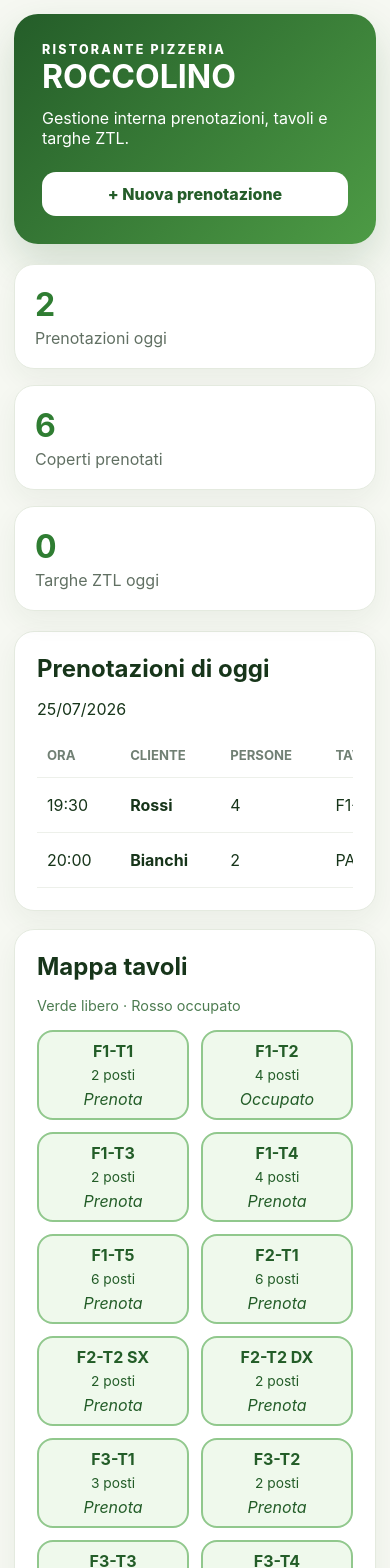
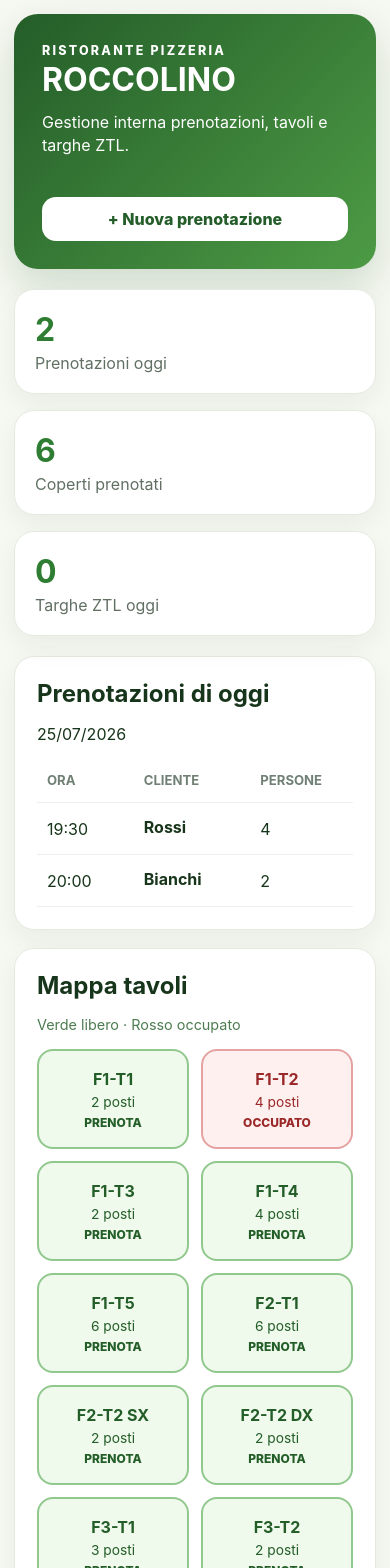
Before and after one commit to andreacaravella12-afk/Roccolino, a React (Vite) app: page / in a window 390 px wide. Shown: the top 1568 px of the page. Built offline with nearby package versions, Linux system fonts and the light colour scheme.

Commit message:
Completa interfaccia responsive e modali operative

```diff
--- a/src/styles.css
+++ b/src/styles.css
@@ -1,94 +1,58 @@
-:root {
-  font-family: Inter, system-ui, -apple-system, BlinkMacSystemFont, "Segoe UI", sans-serif;
-  color: #17351a;
-  background: #f6f8f2;
-  font-synthesis: none;
-}
-
+:root { font-family: Inter, system-ui, -apple-system, BlinkMacSystemFont, "Segoe UI", sans-serif; color: #17351a; background: #f6f8f2; font-synthesis: none; }
 * { box-sizing: border-box; }
 body { margin: 0; min-width: 320px; }
-button { font: inherit; cursor: pointer; }
-
-.app-shell {
-  width: min(1180px, 100%);
-  margin: 0 auto;
-  padding: 24px;
-}
-
-.hero {
-  display: flex;
-  justify-content: space-between;
-  gap: 24px;
-  align-items: center;
-  padding: 28px;
-  border-radius: 24px;
-  color: white;
-  background: linear-gradient(135deg, #245d29, #4d9b45);
-  box-shadow: 0 18px 40px rgba(36, 93, 41, .18);
-}
-
+button, input, select, textarea { font: inherit; }
+button { cursor: pointer; }
+.app-shell { width: min(1180px, 100%); margin: 0 auto; padding: 24px; }
+.hero { display: flex; justify-content: space-between; gap: 24px; align-items: center; padding: 28px; border-radius: 24px; color: white; background: linear-gradient(135deg, #245d29, #4d9b45); box-shadow: 0 18px 40px rgba(36, 93, 41, .18); }
 .eyebrow { margin: 0; font-size: .78rem; letter-spacing: .18em; font-weight: 800; }
 h1 { margin: 6px 0; font-size: clamp(2rem, 7vw, 4.3rem); line-height: .9; }
 h2 { margin: 0; }
-.hero p:last-child { margin-bottom: 0; }
-
-.primary, .secondary, .panel-title button {
-  border: 0;
-  border-radius: 14px;
-  padding: 12px 16px;
-  font-weight: 800;
-}
+p { line-height: 1.45; }
+.primary, .secondary, .panel-title button { border: 0; border-radius: 14px; padding: 12px 16px; font-weight: 800; }
 .primary { background: white; color: #245d29; }
 .secondary { background: #245d29; color: white; }
 .panel-title button { background: #edf4e9; color: #245d29; }
-
-.stats {
-  display: grid;
-  grid-template-columns: repeat(3, 1fr);
-  gap: 16px;
-  margin: 20px 0;
-}
-.stats article, .panel {
-  background: white;
-  border: 1px solid #e4eadf;
-  border-radius: 20px;
-  box-shadow: 0 10px 28px rgba(34, 67, 36, .06);
-}
+.stats { display: grid; grid-template-columns: repeat(3, 1fr); gap: 16px; margin: 20px 0; }
+.stats article, .panel { background: white; border: 1px solid #e4eadf; border-radius: 20px; box-shadow: 0 10px 28px rgba(34, 67, 36, .06); }
 .stats article { padding: 20px; display: grid; gap: 4px; }
 .stats strong { font-size: 2rem; color: #2f7d32; }
 .stats span { color: #617063; }
-
 .panel { padding: 22px; margin-top: 18px; }
-.panel-title, .ztl { display: flex; justify-content: space-between; gap: 16px; align-items: center; }
+.panel-title { display: flex; justify-content: space-between; gap: 16px; align-items: center; }
+.panel-title p { margin: 4px 0 0; color: #617063; }
 .legend { font-size: .9rem; color: #4d7c51; }
-
 .table-wrap { overflow-x: auto; margin-top: 14px; }
-table { width: 100%; border-collapse: collapse; min-width: 560px; }
+table { width: 100%; border-collapse: collapse; min-width: 650px; }
 th, td { text-align: left; padding: 14px 10px; border-bottom: 1px solid #edf0ea; }
 th { color: #718074; font-size: .82rem; text-transform: uppercase; }
-
-.tables-grid {
-  display: grid;
-  grid-template-columns: repeat(auto-fit, minmax(130px, 1fr));
-  gap: 12px;
-  margin-top: 16px;
-}
-.table-card {
-  border: 2px solid #91c88d;
-  background: #eff9ec;
-  color: #235d28;
-  border-radius: 16px;
-  min-height: 90px;
-  display: grid;
-  place-content: center;
-  gap: 6px;
-}
+td small { display: block; color: #718074; margin-top: 3px; }
+.danger-link { border: 0; background: transparent; color: #a83232; font-weight: 700; }
+.tables-grid { display: grid; grid-template-columns: repeat(auto-fit, minmax(130px, 1fr)); gap: 12px; margin-top: 16px; }
+.table-card { border: 2px solid #91c88d; background: #eff9ec; color: #235d28; border-radius: 16px; min-height: 100px; display: grid; place-content: center; gap: 5px; transition: transform .15s ease; }
+.table-card:hover { transform: translateY(-2px); }
 .table-card span { font-size: .86rem; }
-.ztl p { margin-bottom: 0; color: #617063; }
-
+.table-card em { font-size: .75rem; font-style: normal; font-weight: 800; text-transform: uppercase; }
+.table-card.occupied { border-color: #e5a2a2; background: #fff0f0; color: #9b2828; cursor: not-allowed; }
+.plate-row { display: grid; grid-template-columns: 130px 1fr auto; gap: 14px; align-items: center; padding: 14px 0; border-bottom: 1px solid #edf0ea; }
+.plate-row strong { font-size: 1.15rem; letter-spacing: .08em; }
+.plate-row button { border: 0; background: transparent; color: #a83232; font-weight: 700; }
+.modal-backdrop { position: fixed; inset: 0; background: rgba(15, 34, 17, .55); display: grid; place-items: center; padding: 18px; z-index: 20; }
+.modal { width: min(680px, 100%); max-height: 92vh; overflow-y: auto; background: white; border-radius: 22px; padding: 22px; box-shadow: 0 24px 70px rgba(0, 0, 0, .3); }
+.form-grid { display: grid; grid-template-columns: 1fr 1fr; gap: 14px; margin-top: 20px; }
+label { display: grid; gap: 7px; font-weight: 750; font-size: .92rem; }
+input, select, textarea { width: 100%; border: 1px solid #cfd9cb; border-radius: 12px; padding: 12px; background: white; color: #17351a; }
+input:focus, select:focus, textarea:focus { outline: 3px solid rgba(77, 155, 69, .18); border-color: #4d9b45; }
+textarea { min-height: 90px; resize: vertical; }
+.full { grid-column: 1 / -1; }
+.submit { width: 100%; margin-top: 18px; }
 @media (max-width: 700px) {
   .app-shell { padding: 14px; }
-  .hero, .panel-title, .ztl { align-items: stretch; flex-direction: column; }
+  .hero, .panel-title { align-items: stretch; flex-direction: column; }
   .stats { grid-template-columns: 1fr; }
   .primary, .secondary { width: 100%; }
+  .form-grid { grid-template-columns: 1fr; }
+  .full { grid-column: auto; }
+  .plate-row { grid-template-columns: 1fr auto; }
+  .plate-row span { grid-column: 1 / -1; grid-row: 2; }
 }
```
